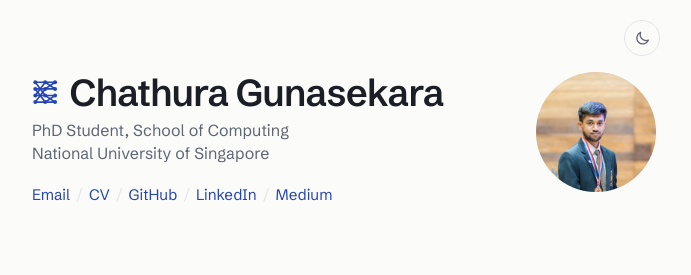
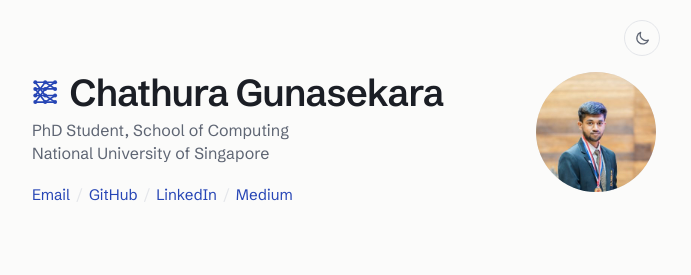
Before and after one commit to chathuranus/chathura-website, a plain HTML site: page index.html in a window 1280 px wide. Shown: the top 275 px of the page, without its empty margins (296-987 px from the left). Drawn offline with Linux system fonts and the light colour scheme.

Commit message:
Updated assets

```diff
--- a/index.html
+++ b/index.html
@@ -71,7 +71,7 @@
       </h1>
       <p class="role">PhD Student, School of Computing<br>National University of Singapore</p>
       <p class="links">
-        <a href="mailto:chathuranus@gmail.com">Email</a><span class="sep">/</span><a href="/assets/CV.pdf">CV</a><span class="sep">/</span><a href="https://github.com/chathuranus">GitHub</a><span class="sep">/</span><a href="https://www.linkedin.com/in/chathura-gunasekara/">LinkedIn</a><span class="sep">/</span><a href="https://medium.com/@chathuragunasekera">Medium</a>
+        <a href="mailto:chathuranus@gmail.com">Email</a><span class="sep">/</span><a href="https://github.com/chathuranus">GitHub</a><span class="sep">/</span><a href="https://www.linkedin.com/in/chathura-gunasekara/">LinkedIn</a><span class="sep">/</span><a href="https://medium.com/@chathuragunasekera">Medium</a>
         <!-- Add when available:  <span class="sep">/</span><a href="https://scholar.google.com/citations?user=XXXX">Scholar</a>  -->
       </p>
     </div>
```
Also changed, not shown: 1 other file.
